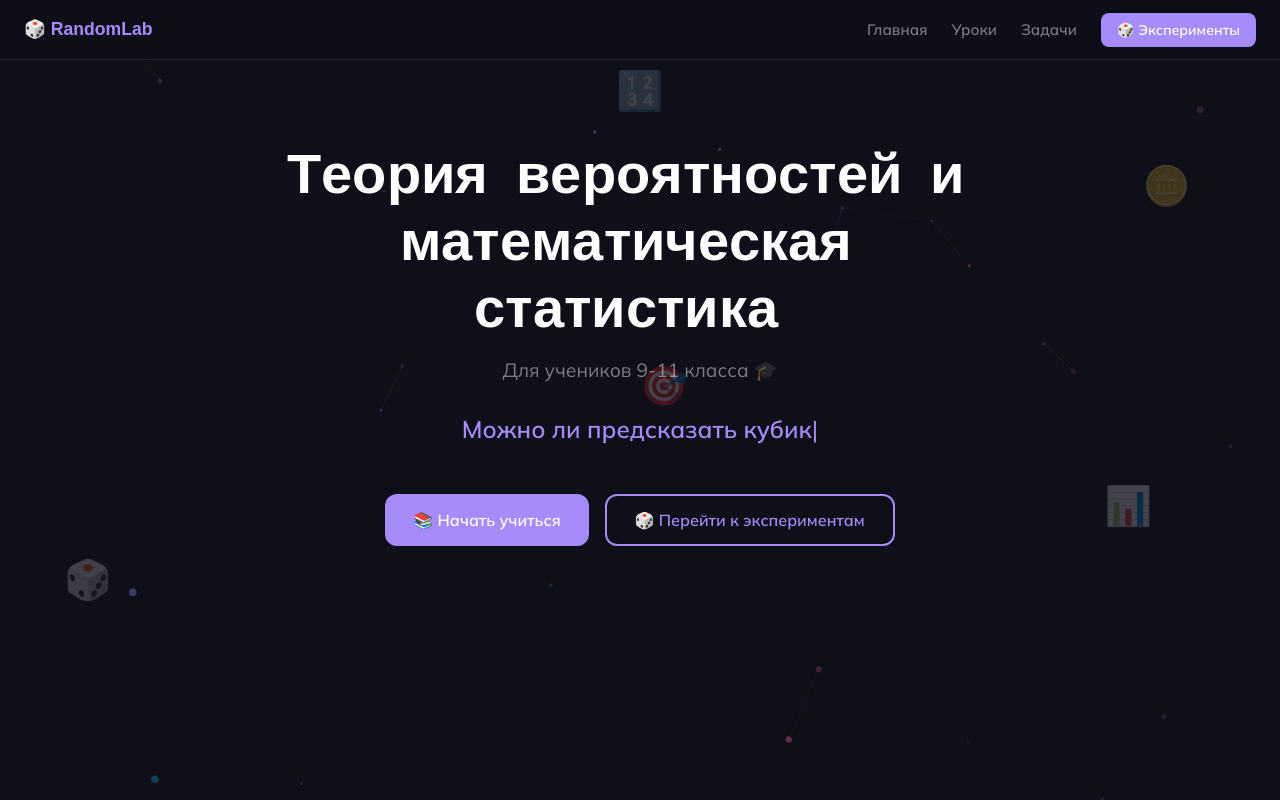
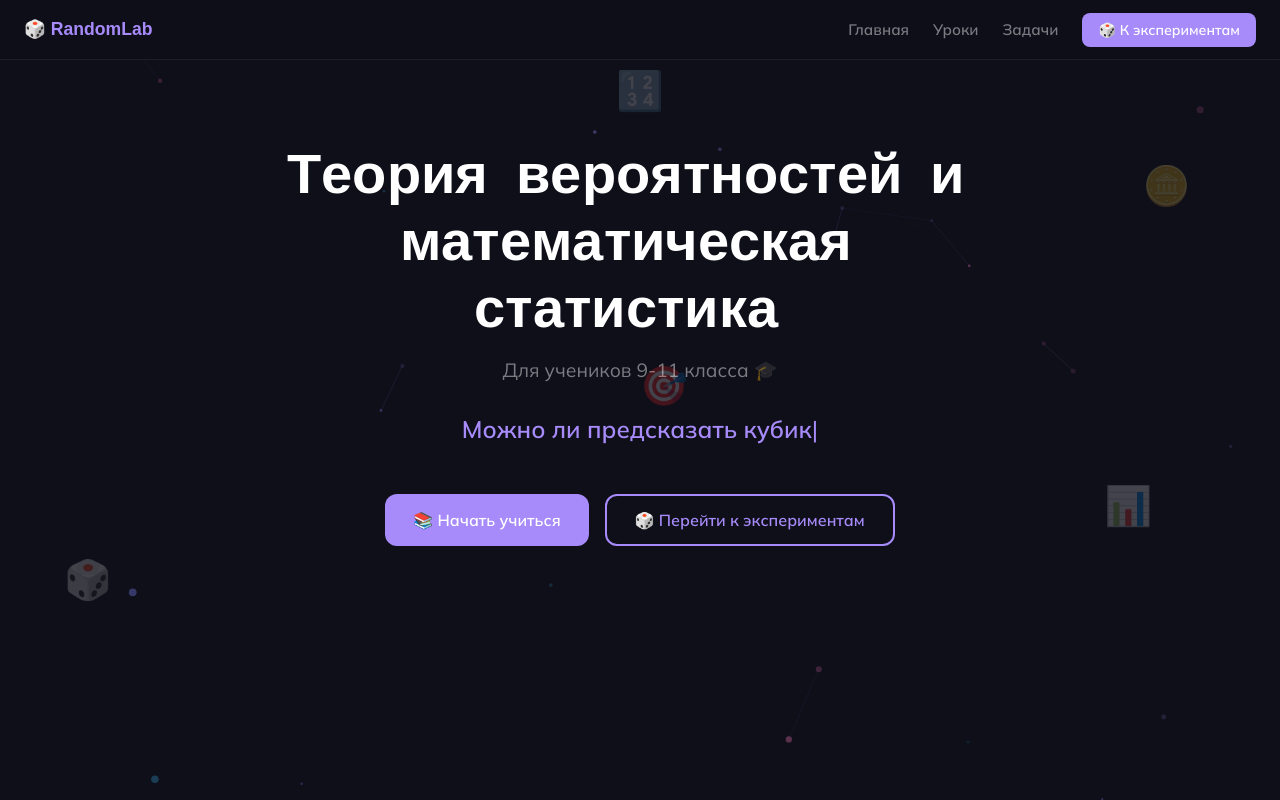
Before and after one commit to oyun7/randomlab-learn, a React (Vite) app: page / in a window 1280 px wide. Built offline with nearby package versions, Linux system fonts and the light colour scheme; a web font is replaced by a local one.

Commit message:
Навбар поменял

```diff
--- a/src/components/Navbar.tsx
+++ b/src/components/Navbar.tsx
@@ -20,7 +20,7 @@ const Navbar: React.FC = () => {
             rel="noopener noreferrer"
             className="navbar__btn"
           >
-            🎲 Эксперименты
+            🎲 К экспериментам
           </a>
         </div>
 
```
